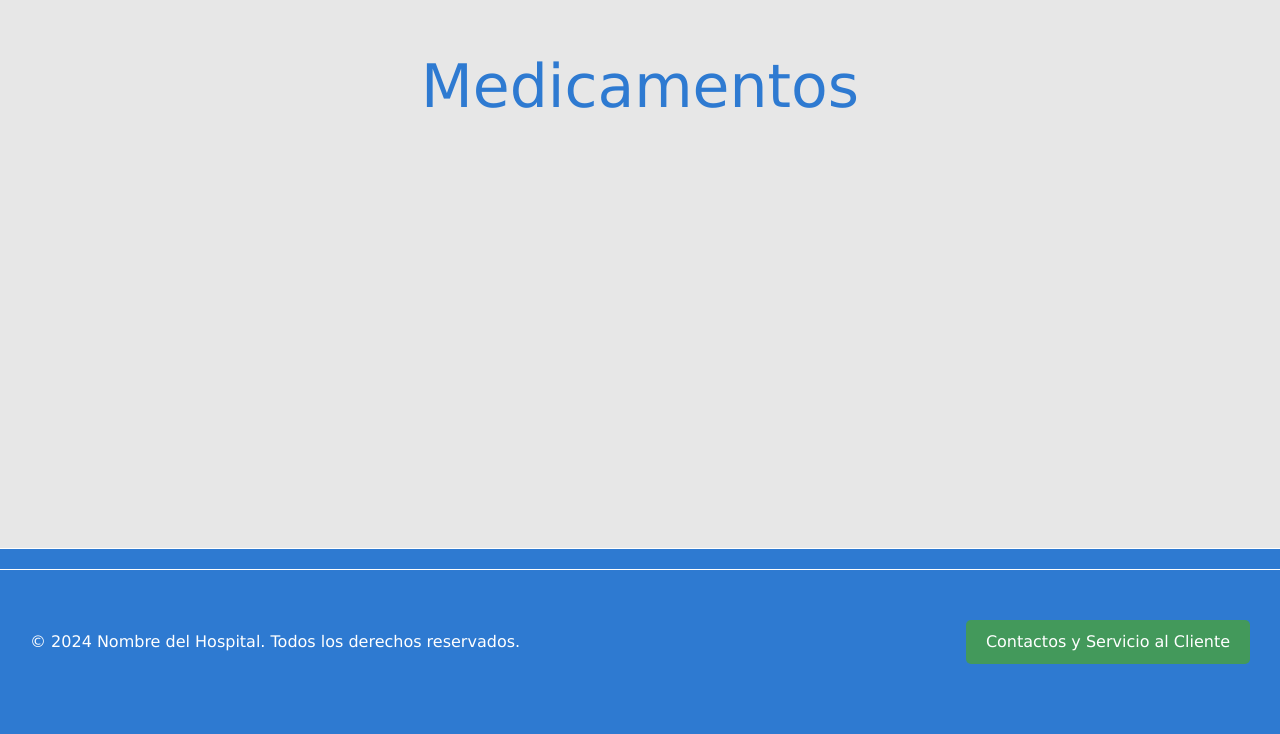
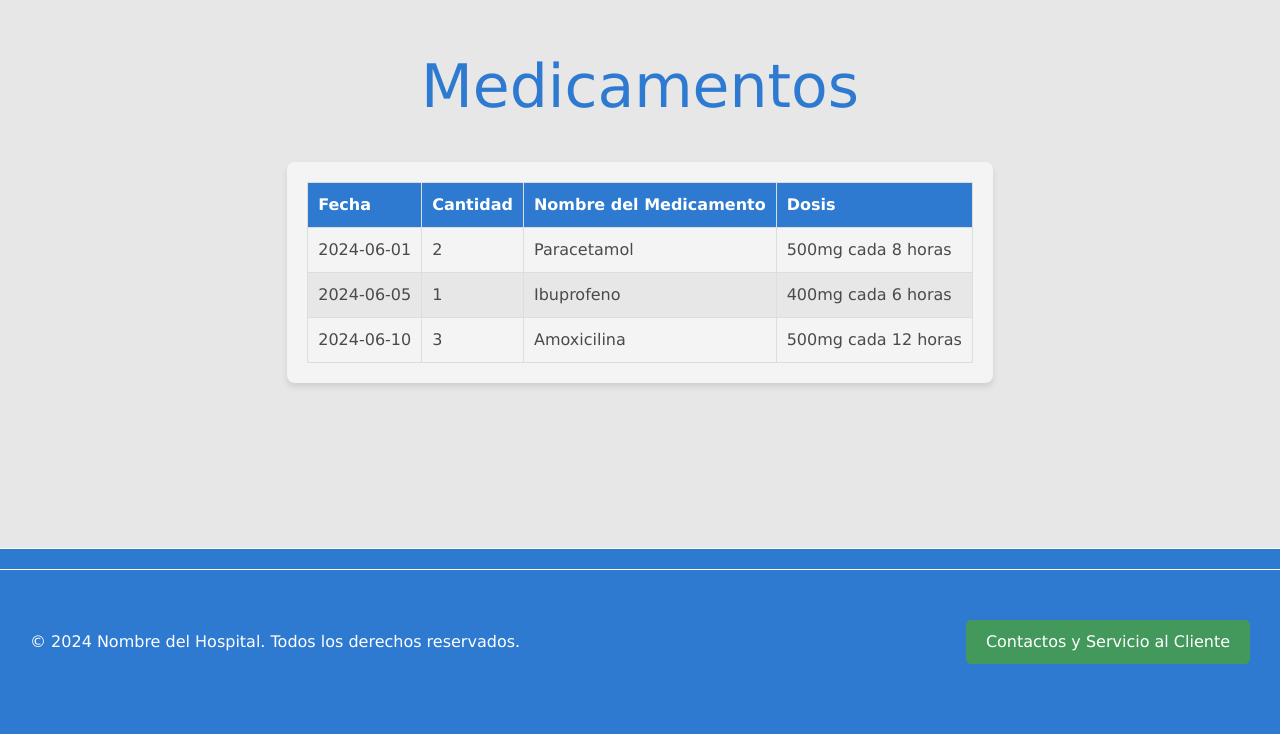
Before and after one commit to Eduardo37830/ingenieriaSoftware1, a Flask app: page /medicamentos in a window 1280 px wide. Shown: the part 66-800 px from the top of the page. Run offline with Flask 3, Linux system fonts and the light colour scheme.

Commit message:
Finalización de medicamentos

```diff
--- a/app/main.py
+++ b/app/main.py
@@ -73,9 +73,15 @@ def historial_medico():
     ]
     return render_template('historial_medico.html', historial=historial)
 # ---------------------------------------------------------------------Medicamentos
+medicamentos = [
+    {"fecha": "2024-06-01", "cantidad": 2, "nombre": "Paracetamol", "dosis": "500mg cada 8 horas"},
+    {"fecha": "2024-06-05", "cantidad": 1, "nombre": "Ibuprofeno", "dosis": "400mg cada 6 horas"},
+    {"fecha": "2024-06-10", "cantidad": 3, "nombre": "Amoxicilina", "dosis": "500mg cada 12 horas"},
+]
+
 @app.route('/medicamentos')
-def medicamentos():
-    return render_template('medicamentos.html')
+def medicamentos_view():
+    return render_template('medicamentos.html', medicamentos=medicamentos)
 # ---------------------------------------------------------------------Main
 if __name__ == "__main__":
     app.run(debug=True)
--- a/app/static/styles/medicamentos.css
+++ b/app/static/styles/medicamentos.css
@@ -0,0 +1,44 @@
+.contenedor-medicamentos {
+	background-color: var(--fondo-secundario);
+	padding: 20px;
+	border-radius: 8px;
+	box-shadow: 0 4px 6px rgba(0, 0, 0, 0.1);
+	max-width: 900px;
+	margin: 20px auto;
+}
+
+.titulo-medicamentos {
+	color: var(--texto);
+	text-align: center;
+	margin-bottom: 20px;
+	font-size: 1.8rem;
+}
+
+.tabla-medicamentos {
+	width: 100%;
+	border-collapse: collapse;
+	background-color: var(--fondo-secundario);
+	color: var(--texto);
+}
+
+.tabla-medicamentos th,
+.tabla-medicamentos td {
+	padding: 10px;
+	border: 1px solid #ddd;
+	text-align: left;
+}
+
+.tabla-medicamentos th {
+	background-color: var(--encabezado);
+	color: white;
+	font-weight: bold;
+}
+
+.tabla-medicamentos tr:nth-child(even) {
+	background-color: var(--fondo-principal);
+}
+
+.tabla-medicamentos tr:hover {
+	background-color: var(--notificaciones);
+	color: white;
+}
--- a/app/templates/medicamentos.html
+++ b/app/templates/medicamentos.html
@@ -9,5 +9,27 @@
     <title>Medicamentos</title>
 </head>
 <h1>Medicamentos</h1>
+<div class="contenedor-medicamentos">
+    <table class="tabla-medicamentos">
+        <thead>
+            <tr>
+                <th class="columna-fecha">Fecha</th>
+                <th class="columna-cantidad">Cantidad</th>
+                <th class="columna-nombre">Nombre del Medicamento</th>
+                <th class="columna-dosis">Dosis</th>
+            </tr>
+        </thead>
+        <tbody>
+            {% for medicamento in medicamentos %}
+            <tr>
+                <td>{{ medicamento.fecha }}</td>
+                <td>{{ medicamento.cantidad }}</td>
+                <td>{{ medicamento.nombre }}</td>
+                <td>{{ medicamento.dosis }}</td>
+            </tr>
+            {% endfor %}
+        </tbody>
+    </table>
+</div>
 
 {% endblock %}
```
